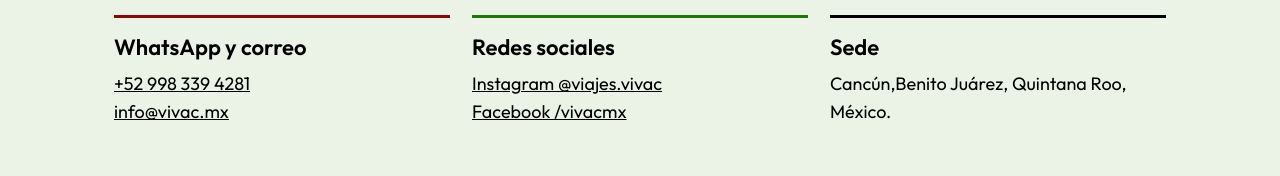
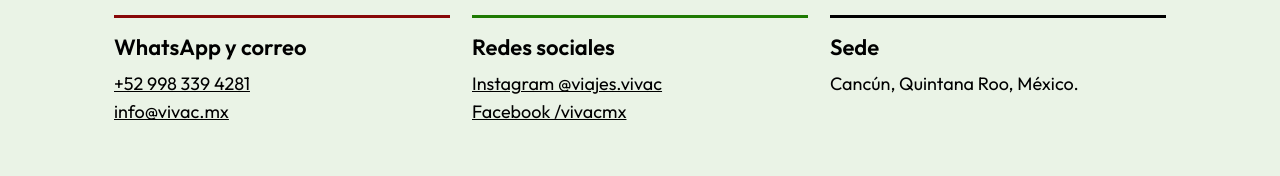
Before and after one commit to vivac-mx/vivac-web, a plain HTML site: page index.html in a window 1280 px wide. Shown: the part 3918-4094 px from the top of the page. Drawn offline with Linux system fonts and the light colour scheme.

Commit message:
Update index.html

```diff
--- a/index.html
+++ b/index.html
@@ -283,7 +283,7 @@ form{grid-template-columns:1fr}
     <div class="datos">
       <div><h3>WhatsApp y correo</h3><p><a href="https://wa.me/529983394281">+52 998 339 4281</a></p><p><a href="mailto:info@vivac.mx">info@vivac.mx</a></p></div>
       <div><h3>Redes sociales</h3><p><a href="https://www.instagram.com/viajes.vivac/" target="_blank" rel="noopener">Instagram @viajes.vivac</a><br><a href="https://www.facebook.com/vivacmx" target="_blank" rel="noopener">Facebook /vivacmx</a></p></div>
-      <div><h3>Sede</h3><p>Cancún,Benito Juárez, Quintana Roo, México.</p></div>
+      <div><h3>Sede</h3><p>Cancún, Quintana Roo, México.</p></div>
     </div>
   </div>
 </section>
```
